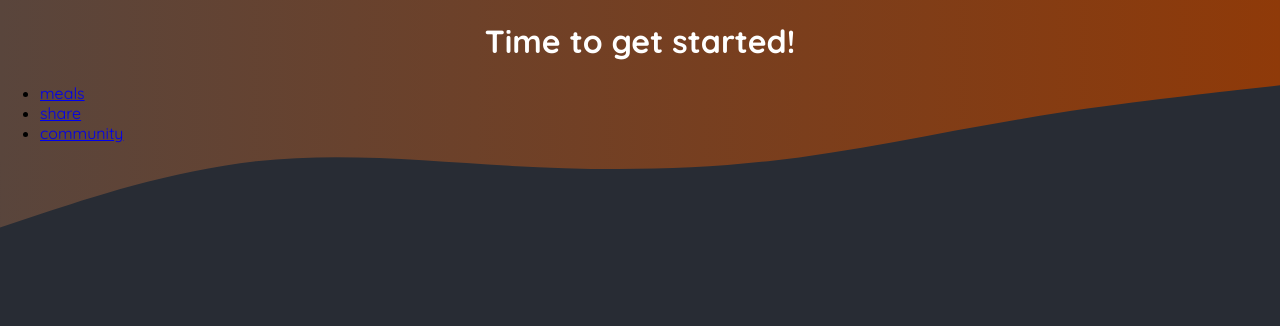
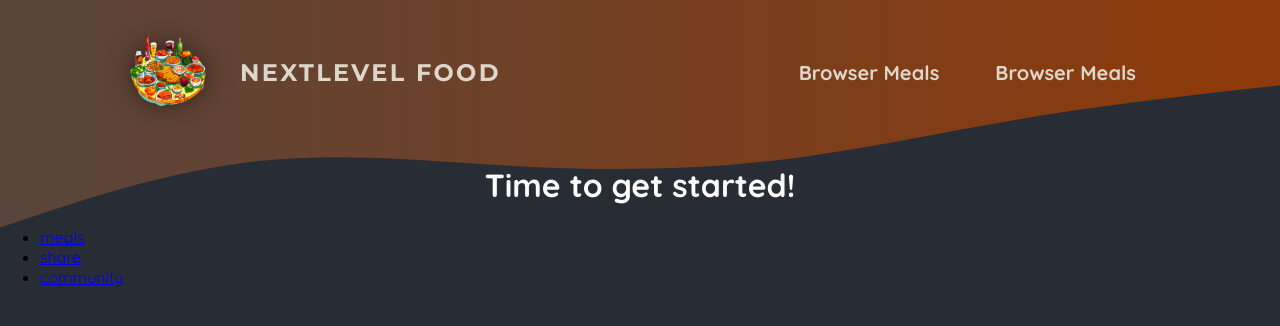
Before and after one commit to moaminrajabi/FoodiesApp, a Next.js app: page / in a window 1280 px wide. Shown: the top 326 px of the page. Built offline with nearby package versions, Linux system fonts and the light colour scheme.

Commit message:
add header

```diff
--- a/app/layout.js
+++ b/app/layout.js
@@ -1,8 +1,9 @@
-import './globals.css';
+import MainHeader from "@/components/main-header";
+import "./globals.css";
 
 export const metadata = {
-  title: 'NextLevel Food',
-  description: 'Delicious meals, shared by a food-loving community.',
+  title: "NextLevel Food",
+  description: "Delicious meals, shared by a food-loving community.",
 };
 
 export default function RootLayout({ children }) {
@@ -15,11 +16,11 @@ export default function RootLayout({ children }) {
               <linearGradient id="gradient" x1="0%" y1="0%" x2="100%" y2="0%">
                 <stop
                   offset="0%"
-                  style={{ stopColor: '#59453c', stopOpacity: '1' }}
+                  style={{ stopColor: "#59453c", stopOpacity: "1" }}
                 />
                 <stop
                   offset="100%"
-                  style={{ stopColor: '#8f3a09', stopOpacity: '1' }}
+                  style={{ stopColor: "#8f3a09", stopOpacity: "1" }}
                 />
               </linearGradient>
             </defs>
@@ -29,7 +30,7 @@ export default function RootLayout({ children }) {
             ></path>
           </svg>
         </div>
-
+        <MainHeader />
         {children}
       </body>
     </html>
--- a/components/main-header.js
+++ b/components/main-header.js
@@ -1,16 +1,18 @@
 import Link from "next/link";
+import Image from "next/image";
 
 import logoImage from "@/assets/logo.png";
+import classes from "./main-header.module.css";
 
 export default function MainHeader() {
   return (
-    <header>
-      <Link href="/">
-        <img src={logoImage.src} alt="logo" />
+    <header className={classes.header}>
+      <Link className={classes.logo} href="/">
+        <Image src={logoImage} alt="logo" priority />
         NextLevel food
       </Link>
 
-      <nav>
+      <nav className={classes.nav}>
         <ul>
           <li>
             <Link href="/meals"> Browser Meals </Link>
--- /dev/null
+++ b/components/main-header.module.css
@@ -0,0 +1,67 @@
+.header {
+  display: flex;
+  justify-content: space-between;
+  align-items: center;
+  padding: 2rem 1rem;
+}
+
+@media (min-width: 768px) {
+  .header {
+    padding: 2rem 10%;
+  }
+}
+
+.nav ul {
+  list-style: none;
+  margin: 0;
+  padding: 0;
+  display: flex;
+  gap: 1.5rem;
+  /* font-family: 'Montserrat', sans-serif; */
+  font-size: 1.25rem;
+}
+
+.nav a {
+  text-decoration: none;
+  color: #ddd6cb;
+  font-weight: bold;
+  padding: 0.5rem 1rem;
+  border-radius: 0.5rem;
+}
+
+.nav a:hover,
+.nav a:active {
+  background: linear-gradient(90deg, #ff8a05, #f9b331);
+  background-clip: text;
+  -webkit-background-clip: text;
+  -webkit-text-fill-color: transparent;
+  text-shadow: 0 0 18px rgba(248, 190, 42, 0.8);
+}
+
+.active {
+  background: linear-gradient(90deg, #ff8a05, #f9b331);
+  background-clip: text;
+  -webkit-background-clip: text;
+  -webkit-text-fill-color: transparent;
+}
+
+.logo {
+  display: flex;
+  align-items: center;
+  justify-content: center;
+  gap: 2rem;
+  text-decoration: none;
+  color: #ddd6cb;
+  font-weight: bold;
+  font-family: "Montserrat", sans-serif;
+  letter-spacing: 0.15rem;
+  text-transform: uppercase;
+  font-size: 1.5rem;
+}
+
+.logo img {
+  width: 5rem;
+  height: 5rem;
+  object-fit: contain;
+  filter: drop-shadow(0 0 0.75rem rgba(0, 0, 0, 0.5));
+}
```
